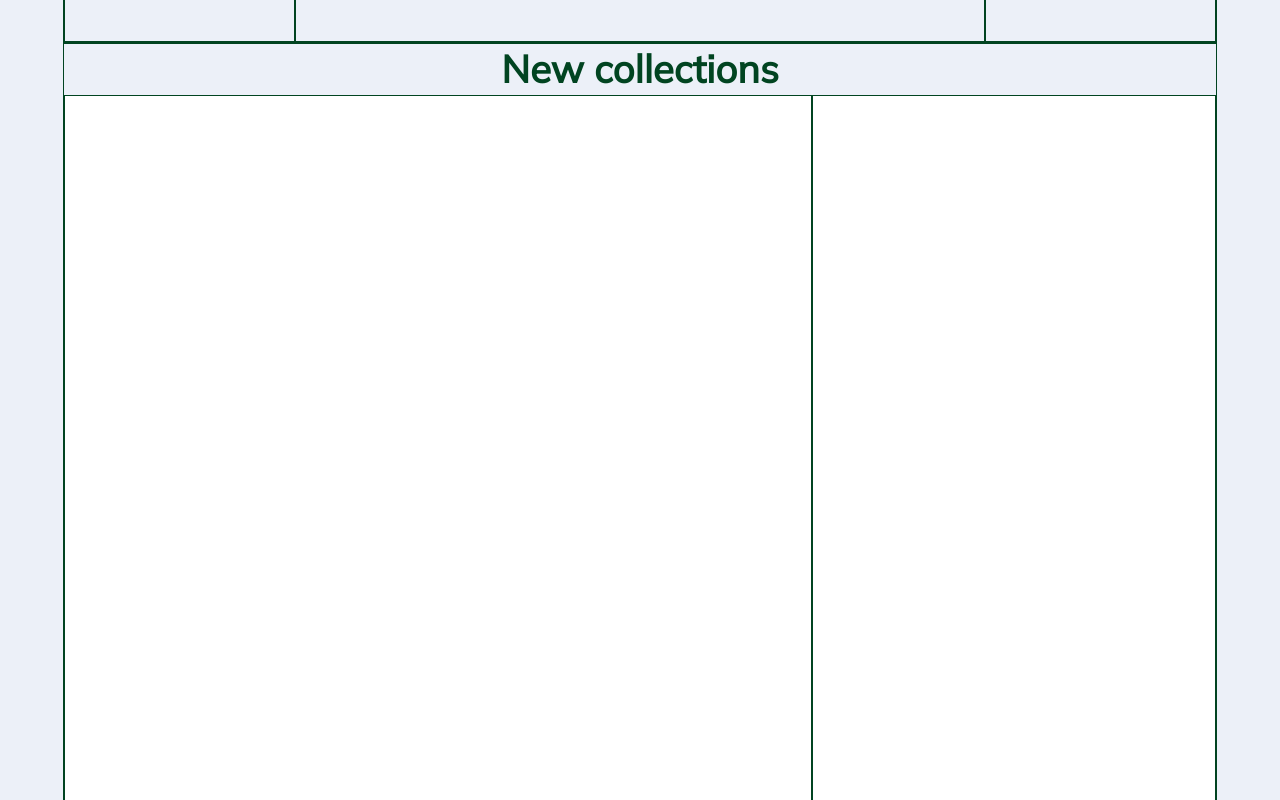
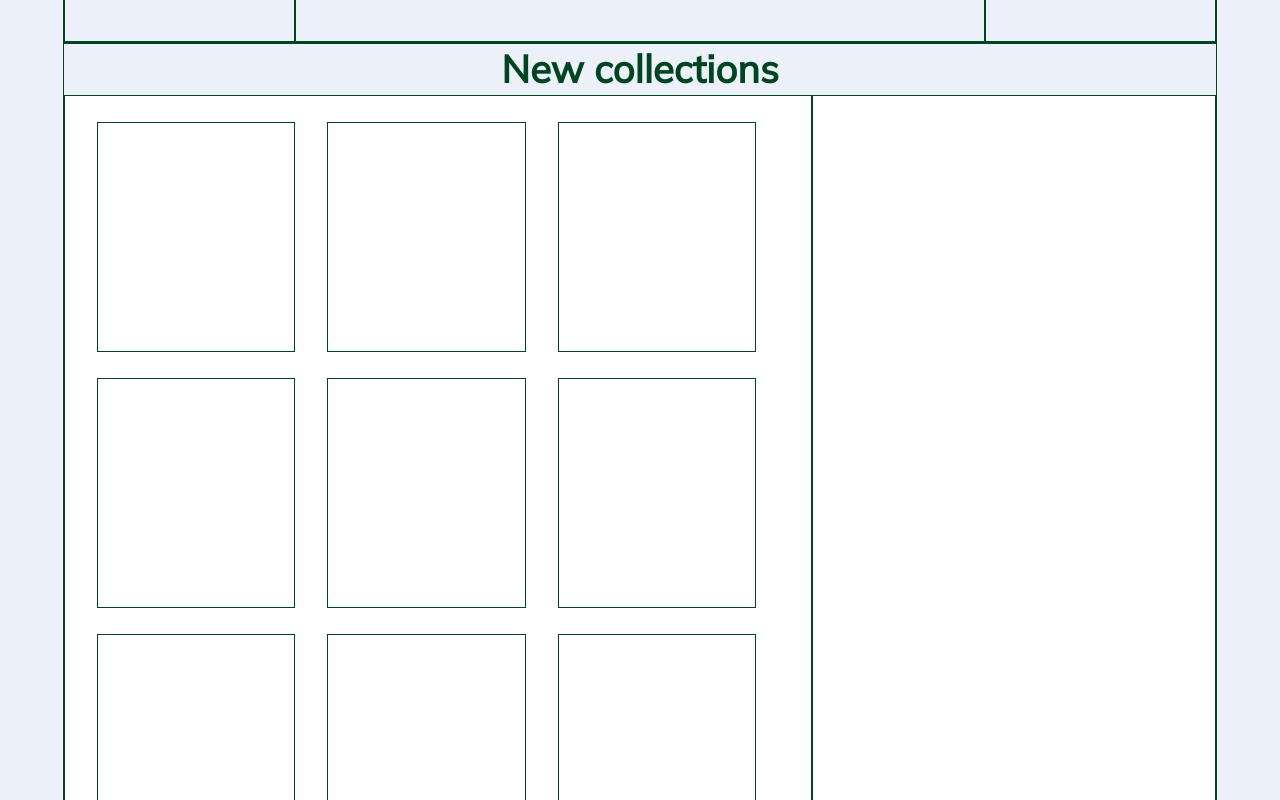
Before and after one commit to MokuaEnock/greenly, a React (Create React App) app: page /collector in a window 1280 px wide. Shown: the part 400-1200 px from the top of the page. Built offline with nearby package versions, Linux system fonts and the light colour scheme.

Commit message:
create skeleton for collection list

```diff
--- a/src/pages/collector/CollectorHome.js
+++ b/src/pages/collector/CollectorHome.js
@@ -1,4 +1,8 @@
 export default function CollectorHome() {
+  function Card() {
+    return <div className="waste-card"></div>;
+  }
+
   return (
     <main id="collector-home">
       <section id="collector-stats">
@@ -9,7 +13,17 @@ export default function CollectorHome() {
       <section id="collector-collections">
         <div id="collector-collection-header">New collections</div>
         <div id="collector-container">
-          <div id="collector-container-list"></div>
+          <div id="collector-container-list">
+            <div className="waste-card"></div>
+            <div className="waste-card"></div>
+            <div className="waste-card"></div>
+            <div className="waste-card"></div>
+            <div className="waste-card"></div>
+            <div className="waste-card"></div>
+            <div className="waste-card"></div>
+            <div className="waste-card"></div>
+            <div className="waste-card"></div>
+          </div>
           <div id="collector-container-view"></div>
         </div>
       </section>
--- a/src/pages/collector/collector.css
+++ b/src/pages/collector/collector.css
@@ -126,6 +126,9 @@
     width: 65%;
     height: 100%;
     border: thin solid #014421;
+    display: grid;
+    grid-template-columns: repeat(3, 18vw);
+    grid-template-rows: repeat(auto, 20vw);
 }
 
 #collector-container-view {
@@ -134,6 +137,15 @@
     border: thin solid #014421;
 }
 
+/* waste card ================================================================== */
+
+.waste-card {
+    /* width: 15vw;
+    height: 20vw; */
+    margin-left: 2.5vw;
+    margin-top: 2vw;
+    border: thin solid #014421;
+}
 
 /* collector-profile ========================================================= */
 
```
